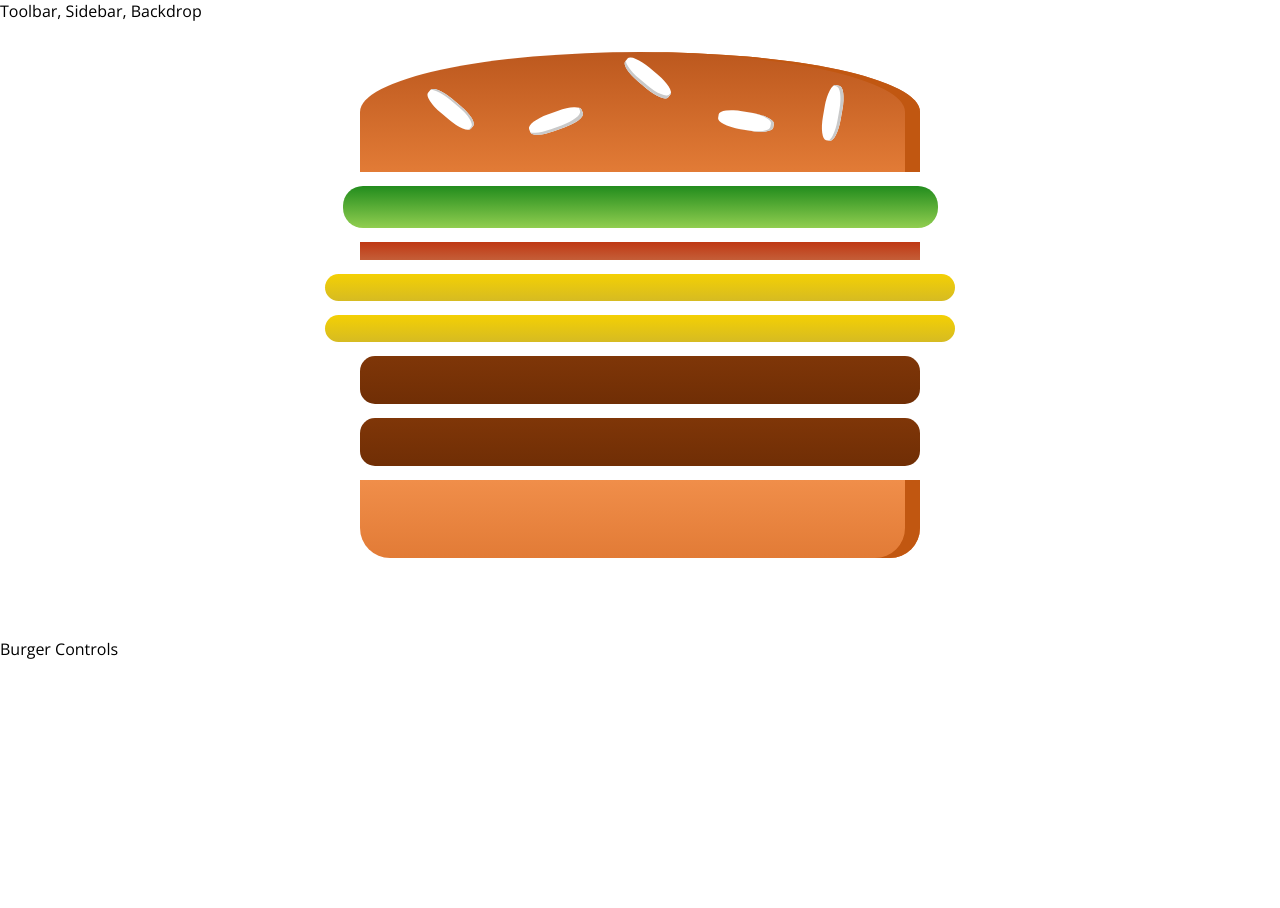
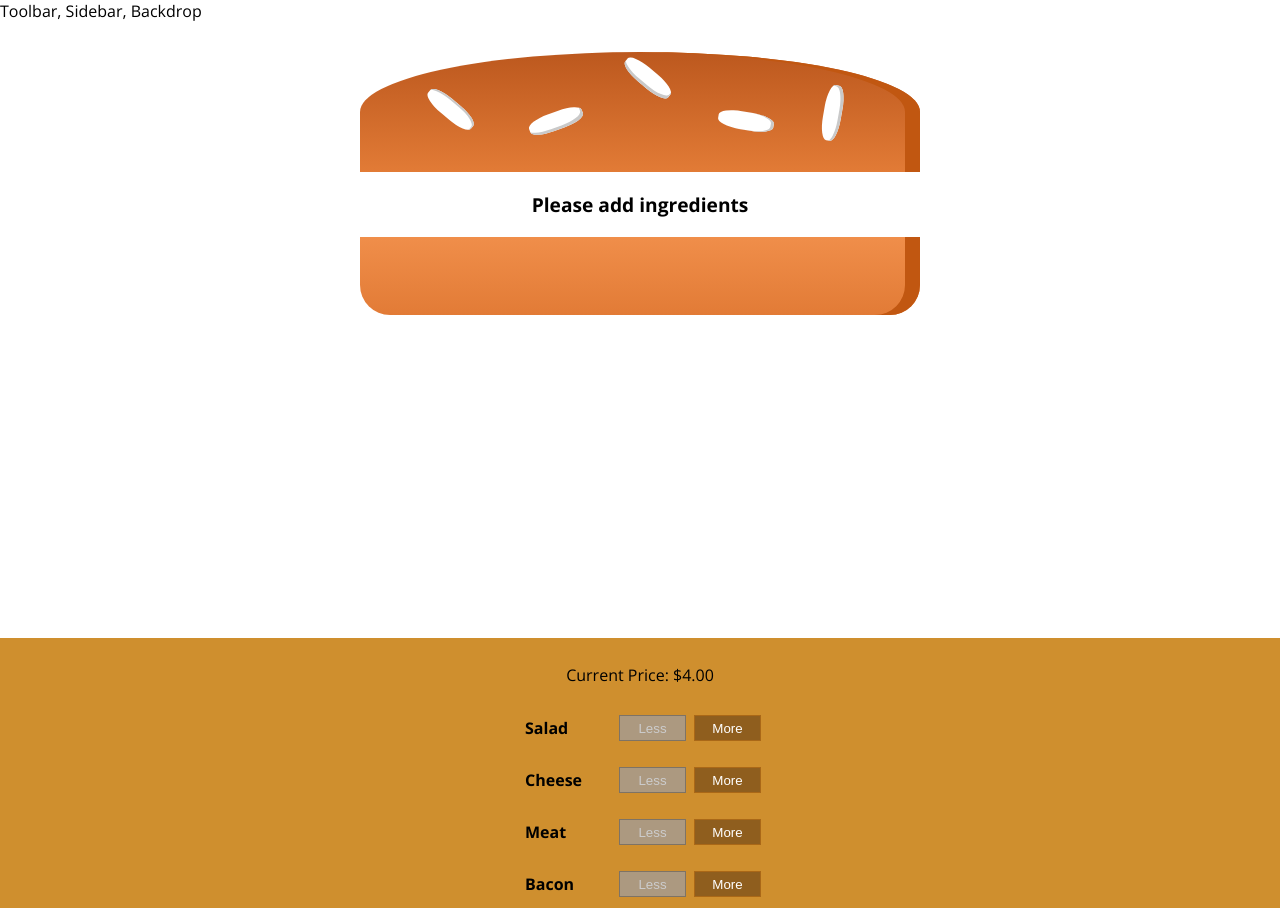
Before and after one commit to KKendle/burger-builder, a React (Create React App) app: page / in a window 1280 px wide. Shown: the top 908 px of the page. Before the commit the page ends 800 px from the top, so only its background shows below. Built offline with nearby package versions, Linux system fonts and the light colour scheme.

Commit message:
start of adding modal

```diff
--- /dev/null
+++ b/src/components/Burger/BuildControls/BuildControl/BuildControl.js
@@ -0,0 +1,13 @@
+import React from 'react';
+
+import './BuildControl.scss';
+
+const buildControl = (props) => (
+    <div className="BuildControl">
+        <div className="Label">{props.ingredientLabel}</div>
+        <button className="Less" onClick={props.removed} disabled={props.disabled}>Less</button>
+        <button className="More" onClick={props.added}>More</button>
+    </div>
+);
+
+export default buildControl;
--- /dev/null
+++ b/src/components/Burger/BuildControls/BuildControl/BuildControl.scss
@@ -0,0 +1,56 @@
+.BuildControl {
+    align-items: center;
+    display: flex;
+    justify-content: space-between;
+    margin: .3125em auto;
+
+    button {
+        border: .06125em solid #aa6817;
+        cursor: pointer;
+        display: block;
+        margin: 0 .3125em;
+        padding: .3125em;
+        width: 5em;
+
+        &:disabled,
+        &:hover:disabled {
+            background-color: #ac9980;
+            border: 1px solid #7e7365;
+            color: #ccc;
+            cursor: not-allowed;
+        }
+
+        &:hover,
+        &:focus {
+            background-color: #be7418;
+        }
+    }
+
+    .Less {
+        background-color: #d39952;
+        color: #fff;
+
+        &:hover,
+        &:active {
+            background-color: #daa972;
+            color: #fff;
+        }
+    }
+
+    .More {
+        background-color: #8f5e1e;
+        color: #fff;
+
+        &:hover,
+        &:active {
+            background-color: #99703f;
+            color: #fff;
+        }
+    }
+}
+
+.Label {
+    padding: 10px;
+    font-weight: 700;
+    width: 80px;
+}
--- /dev/null
+++ b/src/components/Burger/BuildControls/BuildControls.js
@@ -0,0 +1,34 @@
+import React from 'react';
+
+import './BuildControls.scss';
+import BuildControl from './BuildControl/BuildControl';
+
+const controls = [
+    { label: 'Salad', type: 'salad'},
+    { label: 'Cheese', type: 'cheese'},
+    { label: 'Meat', type: 'meat'},
+    { label: 'Bacon', type: 'bacon'}
+];
+
+// iterate over each control
+// use the labl for the key and also the text label
+// assign and return it to an individual BuildControl component
+const buildControls = (props) => (
+    <div className="BuildControls">
+        <p>Current Price: ${props.price.toFixed(2)}</p>
+        {controls.map(ctrl => {
+            return <BuildControl
+                        key={ctrl.label}
+                        ingredientLabel={ctrl.label}
+                        added={() => props.ingredientAdded(ctrl.type)}
+                        removed={() => props.ingredientRemoved(ctrl.type)}
+                        disabled={props.disabled[ctrl.type]}
+                    />
+        })}
+        <button
+            className="OrderButton"
+            disabled={!props.purchaseable}>Order Now</button>
+    </div>
+);
+
+export default buildControls;
--- /dev/null
+++ b/src/components/Burger/BuildControls/BuildControls.scss
@@ -0,0 +1,50 @@
+.BuildControls {
+    align-items: center;
+    background-color: #cf8f2e;
+    box-shadow: 0 .125em .0625em #ccc;
+    display: flex;
+    flex-flow: column;
+    margin: auto;
+    padding: .625em 0;
+}
+
+
+.OrderButton {
+    background-color: #DAD735;
+    cursor: pointer;
+    border: 1px solid #966909;
+    color: #966909;
+    font-size: 1.2em;
+    padding: 15px 30px;
+    box-shadow: 2px 2px 2px #966909;
+
+    &:hover,
+    &:active {
+        background-color: #A0DB41;
+        border: 1px solid #966909;
+        color: #966909;
+    }
+
+    &:disabled {
+        background-color: #C7C6C6;
+        cursor: not-allowed;
+        border: 1px solid #ccc;
+        color: #888888;
+    }
+
+    &:not(:disabled) {
+        animation: enable 0.3s linear;
+    }
+}
+
+@keyframes enable {
+    0% {
+        transform: scale(1);
+    }
+    60% {
+        transform: scale(1.1);
+    }
+    100% {
+        transform: scale(1);
+    }
+}
--- a/src/components/Burger/Burger.js
+++ b/src/components/Burger/Burger.js
@@ -9,12 +9,19 @@ const burger = (props) => {
     // (the 'cheese' key has a value of '2' so it creates an array with a length of 2)
     // iterate again, generating a unique key since there are multiple components of the same type
     // return the component with the related type
-    const transformedIngredients = Object.keys(props.ingredients)
+    let transformedIngredients = Object.keys(props.ingredients)
         .map(igKey => {
             return [...Array(props.ingredients[igKey])].map((_, i) => {
                 return <BurgerIngredient key={igKey + i} type={igKey} />;
             });
-        });
+        })
+        .reduce((arr, el) => {
+            return arr.concat(el);
+        }, []);
+
+    if (transformedIngredients.length === 0) {
+        transformedIngredients = <p>Please add ingredients</p>;
+    }
 
     return (
         <div className="Burger">
--- a/src/containers/BurgerBuilder/BurgerBuilder.js
+++ b/src/containers/BurgerBuilder/BurgerBuilder.js
@@ -2,22 +2,103 @@ import React, { Component } from 'react';
 
 import Aux from '../../hoc/Aux';
 import Burger from '../../components/Burger/Burger';
+import BuildControls from '../../components/Burger/BuildControls/BuildControls';
+
+const INGREDIENT_PRICES = {
+    salad: 0.5,
+    bacon: 0.7,
+    cheese: 0.4,
+    meat: 1.3
+};
 
 class BurgerBuilder extends Component {
     state = {
         ingredients: {
-            salad: 1,
-            bacon: 1,
-            cheese: 2,
-            meat: 2
+            salad: 0,
+            bacon: 0,
+            cheese: 0,
+            meat: 0
+        },
+        totalPrice: 4,
+        purchaseable: false
+    }
+
+    updatePurchaseState(ingredients) {
+        const sum = Object.keys(ingredients)
+            .map(igKey => {
+                return ingredients[igKey];
+            })
+            .reduce((sum, el) => {
+                return sum + el;
+            }, 0);
+
+        this.setState({purchaseable: sum > 0});
+    }
+
+    addIngredientHandler = (type) => {
+        // update ingredient count
+        const oldCount = this.state.ingredients[type];
+        const updatedCount = oldCount + 1;
+        const updatedIngredients = {
+            ...this.state.ingredients
+        };
+        updatedIngredients[type] = updatedCount;
+
+        // update total price
+        const priceAddition = INGREDIENT_PRICES[type];
+        const oldPrice = this.state.totalPrice;
+        const newPrice = oldPrice + priceAddition;
+        this.setState({
+            totalPrice: newPrice,
+            ingredients: updatedIngredients
+        });
+
+        this.updatePurchaseState(updatedIngredients);
+    }
+
+    removeIngredientHandler = (type) => {
+        // update ingredient count
+        const oldCount = this.state.ingredients[type];
+        if (oldCount <= 0) {
+            return;
         }
+        const updatedCount = oldCount - 1;
+        const updatedIngredients = {
+            ...this.state.ingredients
+        };
+        updatedIngredients[type] = updatedCount;
+
+        // update total price
+        const priceDeduction = INGREDIENT_PRICES[type];
+        const oldPrice = this.state.totalPrice;
+        const newPrice = oldPrice - priceDeduction;
+        this.setState({
+            totalPrice: newPrice,
+            ingredients: updatedIngredients
+        });
+
+        this.updatePurchaseState(updatedIngredients);
     }
 
     render() {
+        const disabledInfo = {
+            ...this.state.ingredients
+        };
+
+        for (let key in disabledInfo) {
+            disabledInfo[key] = disabledInfo[key] <= 0
+        }
+
         return (
             <Aux>
                 <Burger ingredients={this.state.ingredients} />
-                <div>Burger Controls</div>
+                <BuildControls
+                    ingredientAdded={this.addIngredientHandler}
+                    ingredientRemoved={this.removeIngredientHandler}
+                    disabled={disabledInfo}
+                    price={this.state.totalPrice}
+                    purchaseable={this.state.purchaseable}
+                />
             </Aux>
         );
     }
```
Also changed, not shown: src/components/UI/Modal/Modal.js (added, +7 -0 lines).
